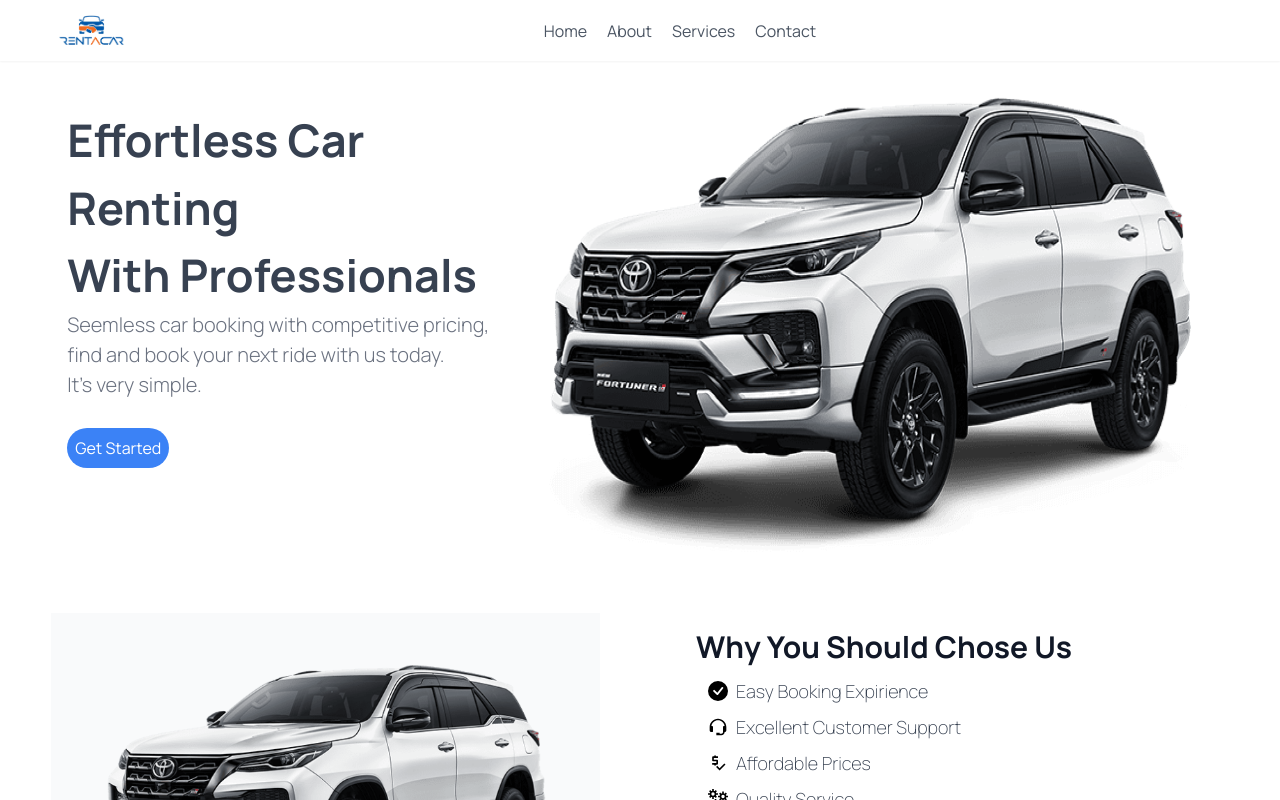
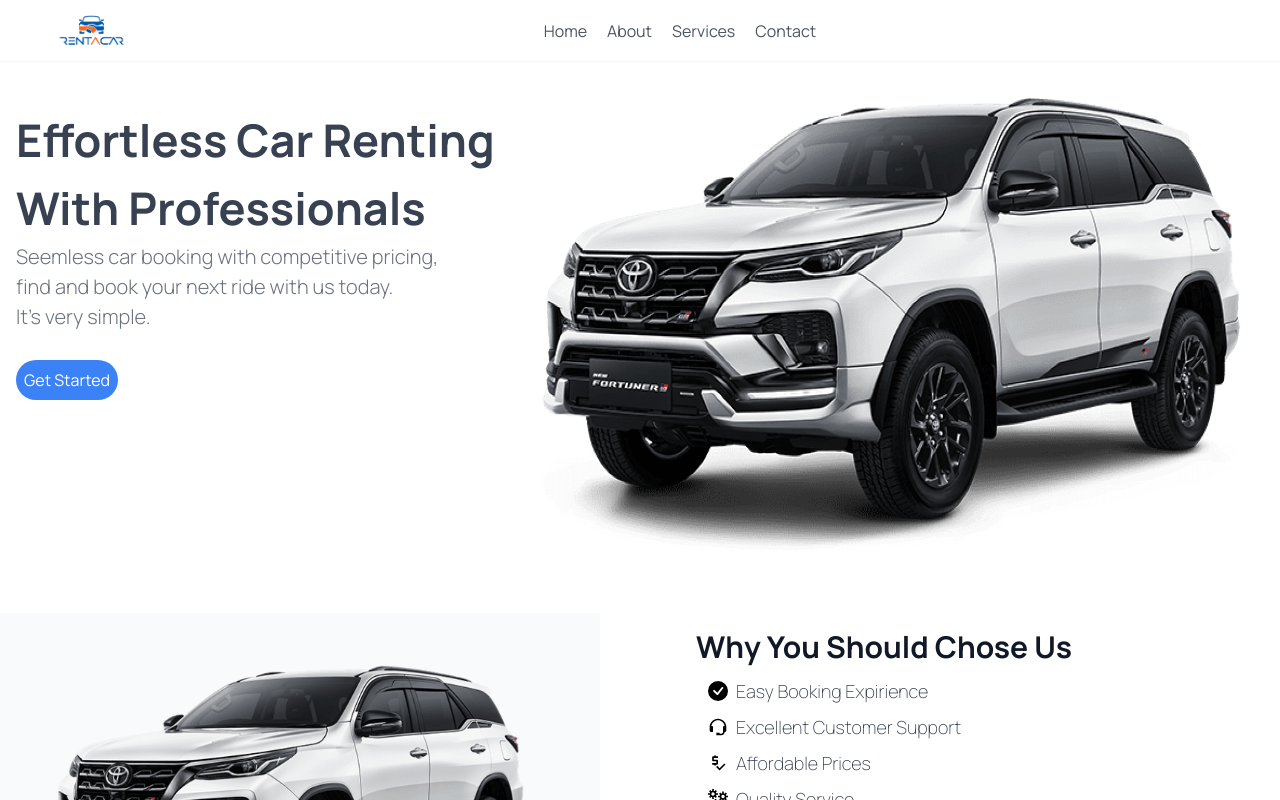
Before and after one commit to jesseemana/Car-rentals, a Next.js app: page / in a window 1280 px wide. Shown: the top 800 px of the page. Built offline with nearby package versions, Linux system fonts and the light colour scheme.

Commit message:
removed page padding

```diff
--- a/app/layout.tsx
+++ b/app/layout.tsx
@@ -2,7 +2,6 @@
 
 import Footer from './components/Footer'
 import Navbar from './components/Navbar'
-import Content from './components/Content'
 
 export const metadata = {
   title: 'Rent A Car',
@@ -14,9 +13,7 @@
     <html lang='en'>
       <body className='relative'>
         <Navbar />
-          <Content>
-            {children}
-          </Content>
+          {children}
         <Footer />
       </body>
     </html>
```
